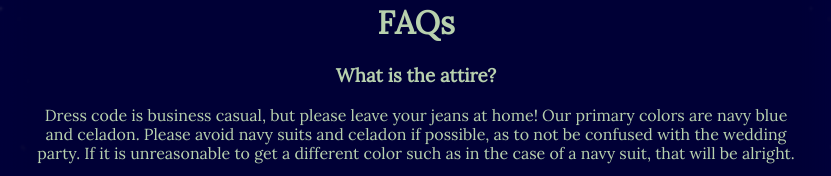
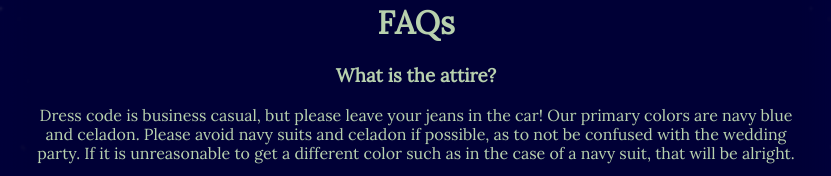
Before and after one commit to PyroPM/pyropm.github.io, a website: page index.html in a window 1280 px wide. Shown: the part 1864-2040 px from the top of the page, 224-1055 px from the left. Drawn offline with Linux system fonts and the light colour scheme.

Commit message:
rewording

```diff
--- a/index.html
+++ b/index.html
@@ -74,7 +74,7 @@
 
           <h1 id="faqs">FAQs</h1>
           <h3>What is the attire?</h3>
-          <p>Dress code is business casual, but please leave your jeans at home! Our primary colors are navy blue and celadon. Please avoid navy suits and celadon if possible, as to not be confused with the wedding party. If it is unreasonable to get a different color such as in the case of a navy suit, that will be alright.</p>
+          <p>Dress code is business casual, but please leave your jeans in the car! Our primary colors are navy blue and celadon. Please avoid navy suits and celadon if possible, as to not be confused with the wedding party. If it is unreasonable to get a different color such as in the case of a navy suit, that will be alright.</p>
 	  <p>We do recommend bringing an extra set of more casual clothes. We plan on having a fire outside after dinner, so if you would like to avoid your clothes smelling like smoke, a casual change of clothes is recommended!</p>
           <h3>What about gifts?</h3>
           <p>We are registed at <a href="#registry">Amazon Registry</a> with options in various price ranges. We have been very blessed with enough love, laughter, and furniture to fill a home. Our next goal is to move into a home where we can raise a family... so if you would like to contribute to our house fund that would be greatly appreciated! If you'd like to give us a card or help us in our journey for our first home, there will be a box at the wedding for them.</p>
```
